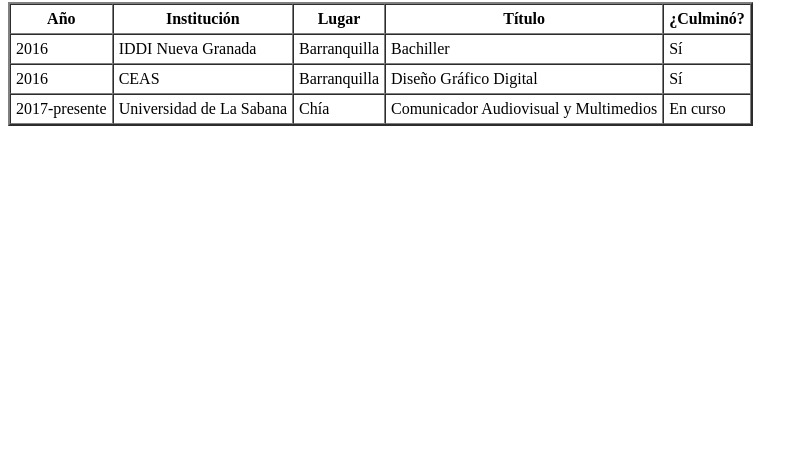
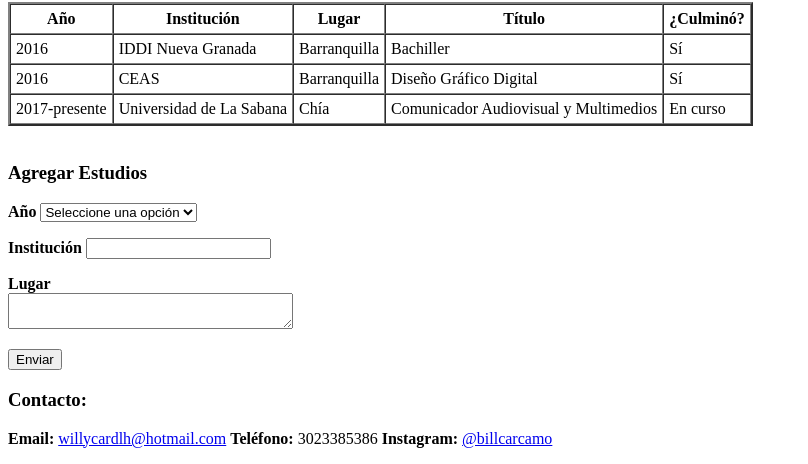
Before and after one commit to wocelz/hoja-de-vida-digital, a plain HTML site: page educacion.html in a window 1280 px wide. Shown: the part 663-1127 px from the top of the page, without its empty margins (0-808 px from the left). Before the commit the page ends 815 px from the top, so only its background shows below. Drawn offline with Linux system fonts and the light colour scheme.

Commit message:
Fin página educación

```diff
--- a/educacion.html
+++ b/educacion.html
@@ -59,5 +59,43 @@
       </tbody>
     </table>
     <br>
+    <h3>Agregar Estudios</h3>
+
+    <form autocomplete="on" name="Agregar Estudios">
+
+      <p>
+        <label for="Año"><strong>Año</strong></label>
+        <select>
+          <option>Seleccione una opción</option>
+          <option>2015 o antes</option>
+          <option>2016</option>
+          <option>2017</option>
+          <option>2018</option>
+          <option>2019</option>
+          <option>2020</option>
+        </select>
+      </p>
+
+      <p>
+        <label for="Institucion"><strong>Institución</strong></label>
+        <input type="text" id="Institucion">
+      </p>
+
+      <p>
+        <label for="Lugar"><strong>Lugar</strong></label><br>
+        <textarea name="Lugar" rows="2" cols="33"></textarea>
+      </p>
+
+      <input type="submit" value="Enviar">
+
+    </form>
+
   </body>
+
+  <footer><h3>Contacto:</h3>
+  <p>
+    <strong>Email: </strong> <a href="mailto:willycardlh@hotmail.com">willycardlh@hotmail.com</a>
+    <strong>Teléfono: </strong> 3023385386
+    <strong>Instagram: </strong> <a href="https://www.instagram.com/billcarcamo/" target="_blank">@billcarcamo</a>
+  </p></footer>
 </html>
```
